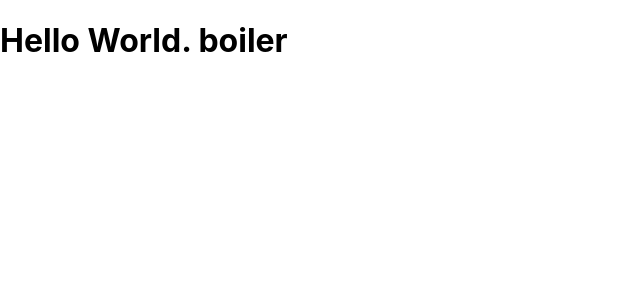
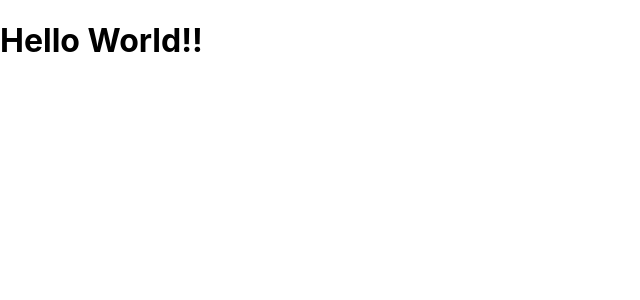
Before and after one commit to shota4869/udemy-react-redux-crud-application, a React (Create React App) app: page / in a window 1280 px wide. Shown: the top 300 px of the page, without its empty margins (0-640 px from the left). Built offline with nearby package versions, Linux system fonts and the light colour scheme.

Commit message:
jsxとは

```diff
--- a/src/App.js
+++ b/src/App.js
@@ -1,6 +1,6 @@
 
 function App() {
-  return <div><h1>Hello World. boiler</h1></div>
+  return <h1>Hello World!!</h1>
 }
 
 export default App;
```
